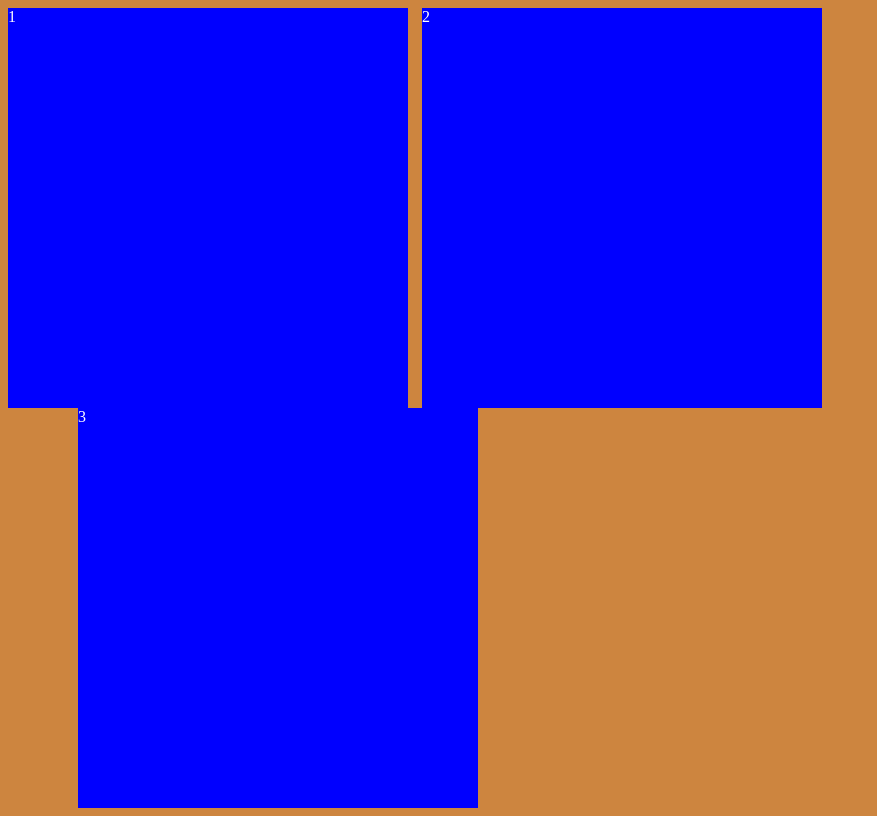
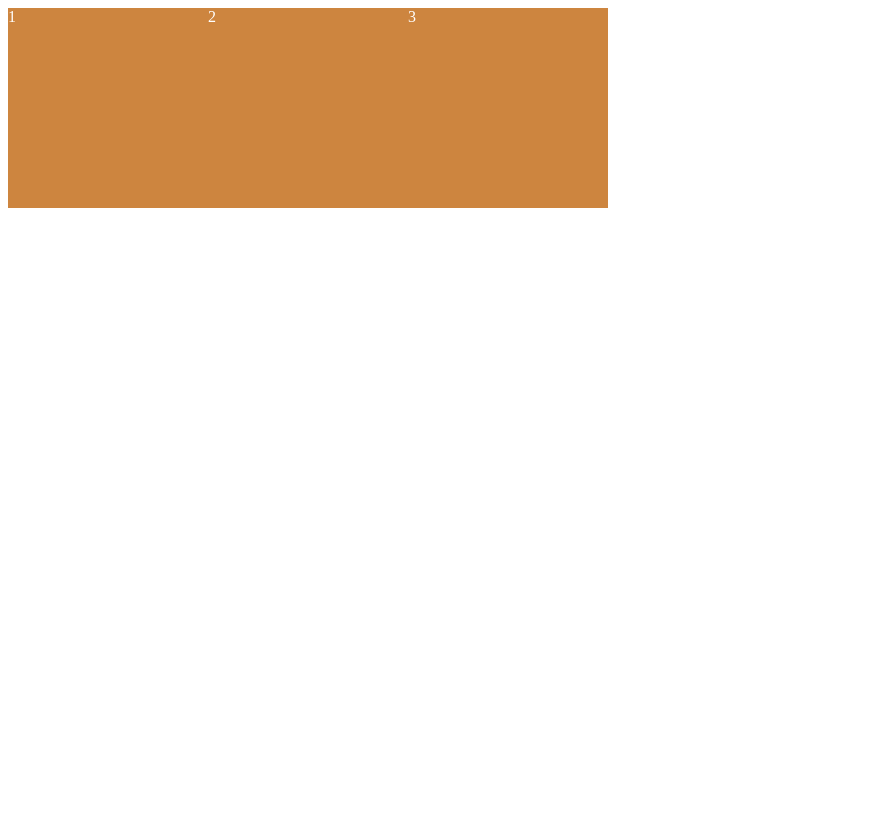
Before and after one commit to HA-SEUNG-JEONG/scss-practice, a website: page index.html in a window 1280 px wide. Shown: the whole page, without its empty margins (0-877 px from the left). Drawn offline with Linux system fonts and the light colour scheme.

Commit message:
First Rule of flexbox

```diff
--- a/index.html
+++ b/index.html
@@ -7,8 +7,10 @@
     <title>(S)CSS Masterclass</title>
   </head>
   <body>
-    <div class="box">1</div>
-    <div class="box">2</div>
-    <div class="box">3</div>
+    <div class="wrapper">
+      <div class="box">1</div>
+      <div class="box">2</div>
+      <div class="box">3</div>
+    </div>
   </body>
 </html>
--- a/src/scss/styles.scss
+++ b/src/scss/styles.scss
@@ -1,19 +1,9 @@
-body {
-  background: peru;
-  a {
+.wrapper {
+  display: flex; //box의 부모가 flex container가 됨
+  .box {
+    width: 200px;
+    height: 200px;
+    background: peru;
     color: white;
   }
-  .box {
-    background: blue;
-    color: white;
-    width: 400px;
-    height: 400px;
-    display: inline-block;
-    &:nth-child(2) {
-      margin-left: 10px;
-    }
-    &:nth-child(3) {
-      margin-left: 70px;
-    }
-  }
 }
```
Also changed, not shown: study.md (+11 -0 lines), dest/css/styles.css.
